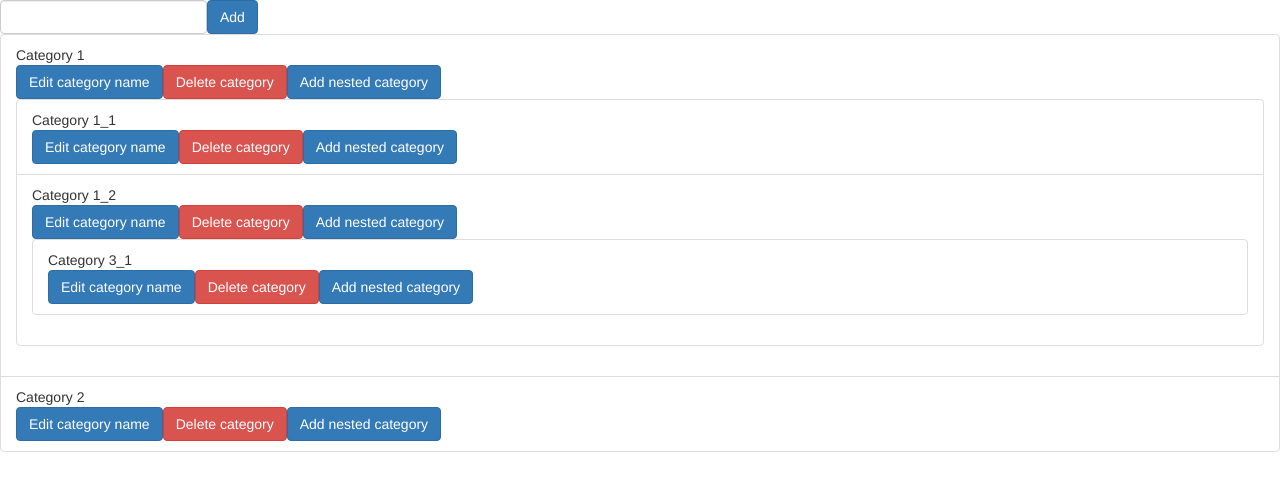
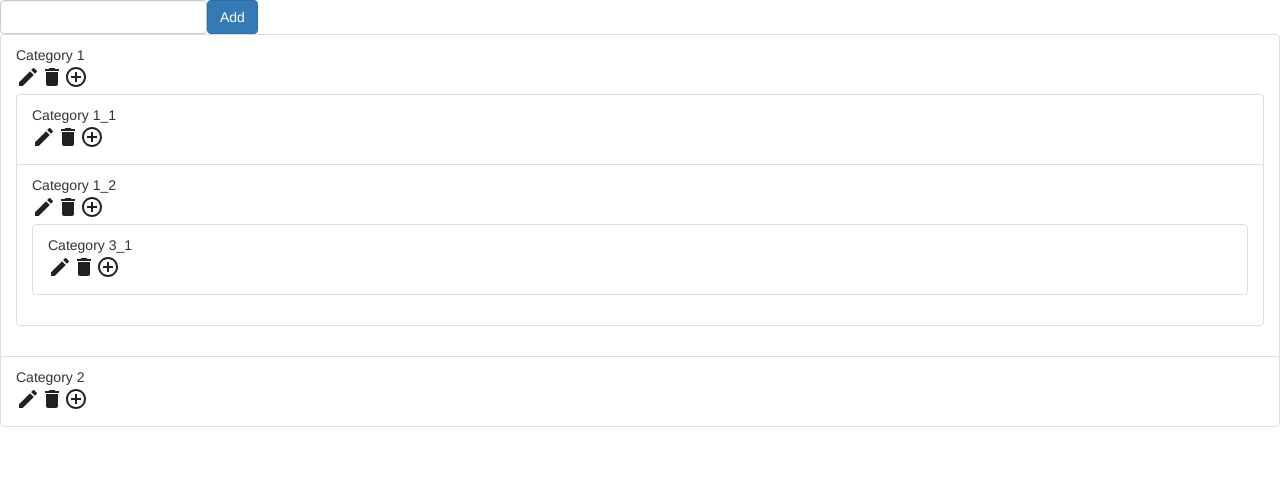
Before and after one commit to Dmitry-Savritsky/todo-list-application, a React (Create React App) app: page / in a window 1280 px wide. Shown: the top 490 px of the page. Built offline with nearby package versions, Linux system fonts and the light colour scheme; the HTML template or start-up script is replaced by a standard one.

Commit message:
Changed gui library to material ui

```diff
--- a/components/App.jsx
+++ b/components/App.jsx
@@ -1,8 +1,11 @@
 import React from 'react';
 import PropTypes from 'prop-types';
+import MuiThemeProvider from 'material-ui/styles/MuiThemeProvider';
 import CategoryAdder from './CategoryAdder.jsx';
 import CategoryList from './CategoryList.jsx';
-import NestedCategoryAdder from './NestedCategoryAdder.jsx'
+import NestedCategoryAdder from './NestedCategoryAdder.jsx';
+import CategoryEditor from './CategoryEditor.jsx';
+
 
 export default class App extends React.Component {
     constructor(props) {
@@ -11,18 +14,30 @@ export default class App extends React.Component {
 
     render() {
         return (
-            <div>
-                <NestedCategoryAdder addNestedCategory={this.props.addNestedCategory}
+            <MuiThemeProvider>
+                <CategoryEditor
+                    showWindow={this.props.gui.isEditCategoryOpened}
+                    closeWindow={this.props.closeCategoryEditWindow}
+                    editCategory={this.props.editCategory}
+                    editId={this.props.gui.editId}
+                    editTitle={this.props.gui.editTitle}
+                />
+
+                <NestedCategoryAdder
+                    addCategory={this.props.addCategory}
                     showWindow={this.props.gui.isNestedAddOpened}
                     closeWindow={this.props.closeNestedAddWindow}
                     nestedParentId={this.props.gui.nestedParentId} />
 
                 <CategoryAdder addCategory={this.props.addCategory} />
 
-                <CategoryList categories={this.props.categories}
+                <CategoryList
+                    categories={this.props.categories}
                     deleteCategory={this.props.deleteCategory}
-                    openNestedAddWindow={this.props.openNestedAddWindow} />
-            </div>
+                    openNestedAddWindow={this.props.openNestedAddWindow}
+                    openCategoryEditWindow={this.props.openCategoryEditWindow} />
+
+            </MuiThemeProvider>
         );
     }
 }
@@ -30,10 +45,13 @@ export default class App extends React.Component {
 App.propTypes = {
     addCategory: PropTypes.func.isRequired,
     deleteCategory: PropTypes.func.isRequired,
-    addNestedCategory: PropTypes.func.isRequired,
+    editCategory: PropTypes.func.isRequired,
 
     openNestedAddWindow: PropTypes.func.isRequired,
     closeNestedAddWindow: PropTypes.func.isRequired,
+
+    openCategoryEditWindow: PropTypes.func.isRequired,
+    closeCategoryEditWindow: PropTypes.func.isRequired,
 
     categories: PropTypes.arrayOf(PropTypes.shape({
         title: PropTypes.string.isRequired,
@@ -49,6 +67,9 @@ App.propTypes = {
 
     gui: PropTypes.shape({
         isNestedAddOpened: PropTypes.bool.isRequired,
+        isEditCategoryOpened: PropTypes.bool.isRequired,
         nestedParentId: PropTypes.string.isRequired,
+        editId: PropTypes.string.isRequired,
+        editTitle: PropTypes.string.isRequired,
     }),
 }
--- a/components/Category.jsx
+++ b/components/Category.jsx
@@ -1,12 +1,19 @@
 import React from 'react';
-import { Button } from 'react-bootstrap';
 import PropTypes from 'prop-types';
+import ImageEdit from 'material-ui/svg-icons/image/edit';
+import ContentAddCircleOutline from 'material-ui/svg-icons/content/add-circle-outline'
+import ActionDelete from 'material-ui/svg-icons/action/delete'
 
 export default class Category extends React.Component {
     constructor(props) {
         super(props);
         this.deleteCategory = this.deleteCategory.bind(this);
         this.openWindow = this.openWindow.bind(this);
+        this.editCategory = this.editCategory.bind(this);
+    }
+
+    editCategory() {
+        this.props.openCategoryEditWindow(this.props.id, this.props.title);
     }
 
     deleteCategory() {
@@ -22,9 +29,9 @@ export default class Category extends React.Component {
         return (
             <div>
                 <div>{this.props.title}</div>
-                <Button bsStyle="primary" >Edit category name</Button>
-                <Button bsStyle="danger" onClick={this.deleteCategory}>Delete category</Button>
-                <Button bsStyle="primary" onClick={this.openWindow}>Add nested category</Button>
+                <ImageEdit onClick={this.editCategory} />
+                <ActionDelete onClick={this.deleteCategory} />
+                <ContentAddCircleOutline onClick={this.openWindow} />
             </div>
         );
     }
@@ -35,4 +42,5 @@ Category.propTypes = {
     id: PropTypes.string.isRequired,
     deleteCategory: PropTypes.func.isRequired,
     openNestedAddWindow: PropTypes.func.isRequired,
+    openCategoryEditWindow: PropTypes.func.isRequired,
 }
```
